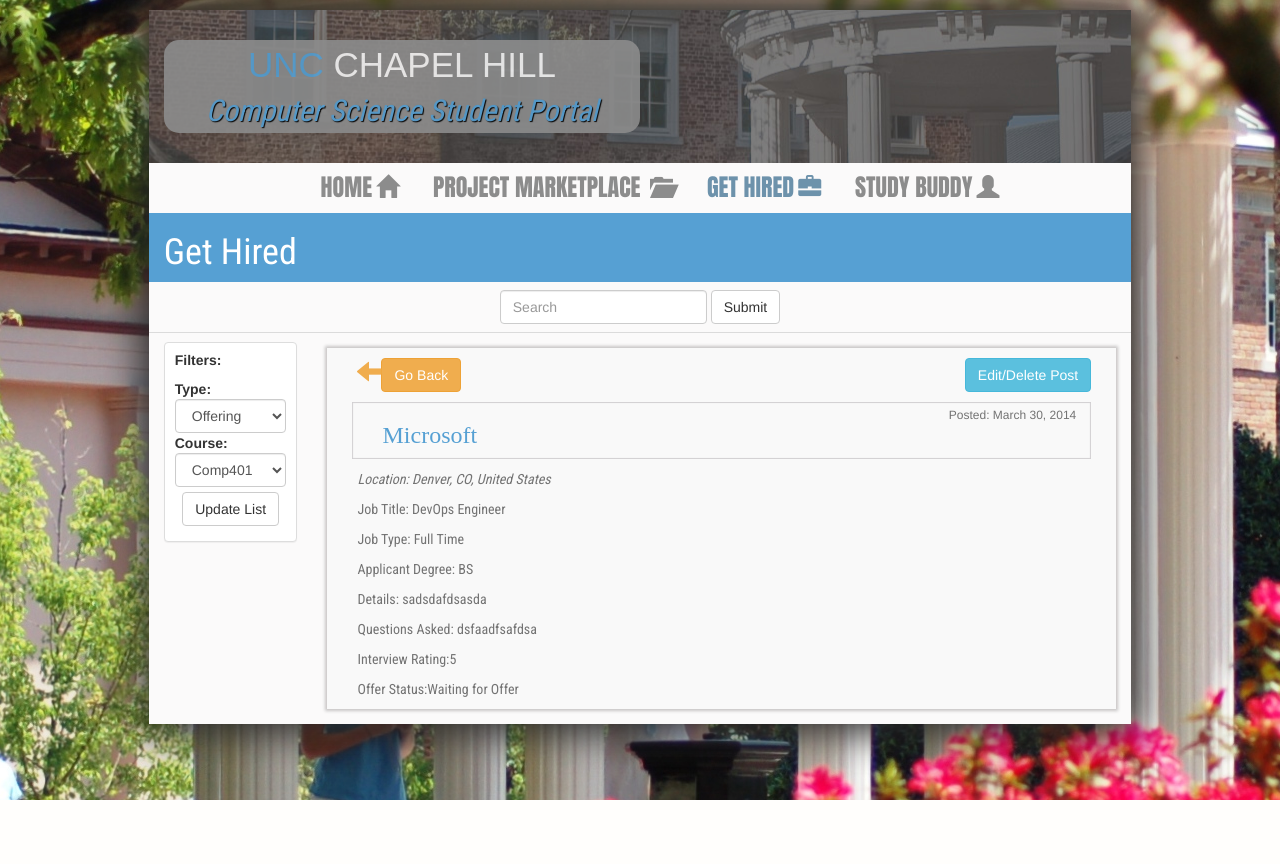
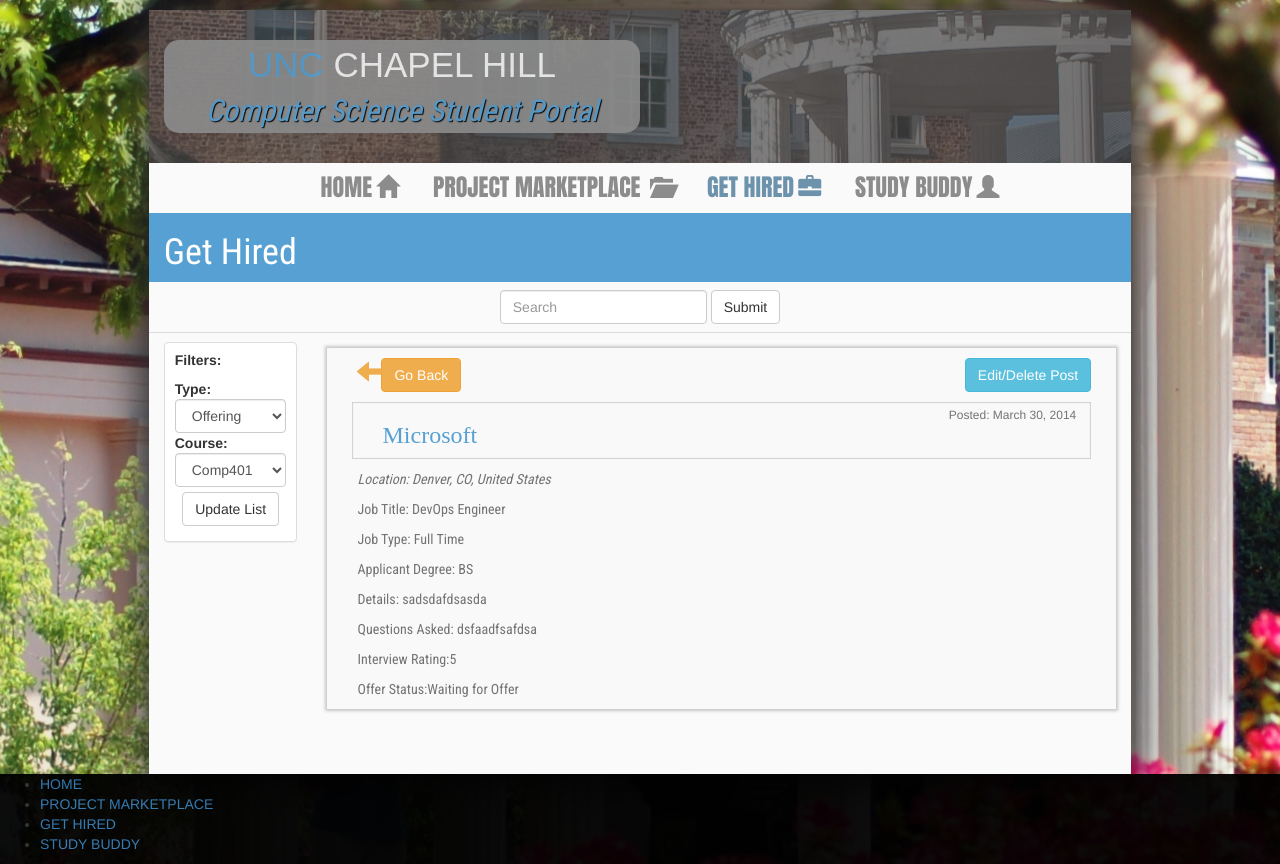
Before and after one commit to eliezer15/csportal, a Django app: page /GetHired/post/Interview/22/ in a window 1280 px wide. Before the commit the page ends 800 px from the top, so only its background shows below. Run offline with Django 3.2, Linux system fonts and the light colour scheme; data comes from the database, SQL or seed files in the repository; parts of the project's set-up code (start-up, migrations or seed data) failed here and were passed over; some libraries are stand-ins or nearby versions; some web fonts are replaced.

Commit message:
Changed Back To Top, and Added Footer

```diff
--- a/static/css/style.css
+++ b/static/css/style.css
@@ -7,30 +7,27 @@ body {
 
 .back-to-top {
 	position: fixed;
-    bottom: 5em;
-    right: 2em;
+	top: 2em;
+	right: 1em;
+	display: none;
+	height: 100px;
+	width: 100px;
+	z-index: 3;
 	text-decoration: none;
-    color: #000000;
-    background-color: rgba(235, 235, 235, 0.80);
-    font-size: 12px;
-    padding: 1em;
-    display: none;
-}
-
-.back-to-top:hover {
-    background-color: rgba(135, 135, 135, 0.50);
+	text-align: center;
 }
 
 div.main {
 	background-color: #fbfafa;
 	margin-top: 10px;
-	margin-bottom: 10px;
+	margin-bottom: 0px;
 	float: none;
 	margin-left: auto;
 	margin-right: auto;
 	-webkit-box-shadow: 0px 0px 39px 9px #282828;
 	-moz-box-shadow: 0px 0px 39px 9px #282828;
 	box-shadow: 0px 0px 39px 9px #282828;
+	padding-bottom: 50px;
 }
 
 div.logorow {
@@ -39,15 +36,20 @@ div.logorow {
 	text-align: center;
 	background: url(../images/oldwell.jpg) no-repeat 58% 45%;
 }
-div.logocontainer{
+
+div.logocontainer {
 	width: 100%;
 	height: 100%;
 }
-div.logo{
+
+div.logo {
 	background-color: #8C8C8C;
 	opacity: .90;
-	-webkit-border-radius: 15px;-moz-border-radius: 15px;border-radius: 15px;
+	-webkit-border-radius: 15px;
+	-moz-border-radius: 15px;
+	border-radius: 15px;
 }
+
 div.post_bar {
 	overflow-x: hidden;
 	overflow-y: auto;
@@ -85,6 +87,7 @@ div.navbar {
 	min-hieght: 0px;
 	margin-bottom: 0px;
 }
+
 ul.navlist {
 	list-style: none;
 }
@@ -117,9 +120,10 @@ ul.navlist li a:hover {
 	color: #56a0d3;
 }
 
-ul.navlist li a.current{
+ul.navlist li a.current {
 	color: #6d92ab;
 }
+
 div.info {
 	background-color: #56a0d3;
 	color: white;
@@ -136,8 +140,13 @@ div.buttondiv {
 	padding-bottom: 10px margin-bottom: 15px;
 }
 
+div.footer {
+	background-color: black;
+	opacity: 0.95;
+}
+
 .filterdiv {
-    margin-top:9px;
+	margin-top: 9px;
 }
 
 a.postLinks {
@@ -237,13 +246,12 @@ h3.title span.label {
 }
 
 div.title {
-
 	-webkit-box-shadow: inset 0px 0px 1px 1px rgba(209, 207, 209, 1);
 	-moz-box-shadow: inset 0px 0px 1px 1px rgba(209, 207, 209, 1);
 	box-shadow: inset 0px 0px 1px 1px rgba(209, 207, 209, 1);
 }
 
-div.postBody{
+div.postBody {
 	font-family: 'Roboto Condensed';
 }
 
@@ -255,27 +263,27 @@ div.title p {
 }
 
 /*New Post CSS*/
-div.newform h2{
+div.newform h2 {
 	font-family: 'Roboto Condensed';
 	color: #56A0D3;
 }
 
-div.newform{
+div.newform {
 	color: #417ba3;
 	font-family: 'Roboto Condensed';
 }
 
-ul.errorlist{
+ul.errorlist {
 	color: red;
 	font-weight: bold;
 	list-style: none;
 }
 
-div.pass{
+div.pass {
 	text-align: center;
 }
 
-div.pass input{
+div.pass input {
 	margin: auto;
 }
 
--- a/templates/GetHired/post.html
+++ b/templates/GetHired/post.html
@@ -5,10 +5,9 @@
 {% block content %}
 <script>
 $(document).ready(function(){
-	$(document).scrollTop( $("div.postView").offset().top );
+	$(document).scrollTop( $("div.navrow").offset().top );
 });
 </script>
-<div>
 <div class="postView col-md-12">
 <div class="row">
 <span style="font-size: 25px;color: #F0AD4E;" class="glyphicon glyphicon-arrow-left pull-left"></span><input type="button" onclick="history.back();" name="submit" class="btn btn-warning pull-left btn-info" value="Go Back" />
--- a/templates/portal/base.html
+++ b/templates/portal/base.html
@@ -21,7 +21,7 @@
 <title>{% block title %}Tutor Page{% endblock %}</title>
 </head>
 <body>
-<a href="#" class="back-to-top">Back to Top</a>
+<a href="#" class="back-to-top"><img class="back-to-top" src="{% static "/static/images/backtotop.png"%}"></img>Back to Top</a>
 	<div class="row">
 		<div class="main col-md-9">
 		<div class="row">
@@ -100,6 +100,14 @@
 			<!-- Post Bar Row End -->
 		</div>
 		<!-- Main Div End -->
+		<div class="footer col-md-12">
+			<ul class="footernav">
+				<li><a href="#">HOME</a></li>
+				<li><a href="#">PROJECT MARKETPLACE</a></li>
+				<li><a class="hired" href="/GetHired/">GET HIRED</a></li>
+				<li><a href="/tutor/">STUDY BUDDY</a></li>
+			</ul>
+		</div><!-- Footer Div End -->
 	</div>
 	<!-- Main Row End -->
 </body>
```
Also changed, not shown: static/images/backtotop.png (added). Lines whose indentation alone changed are shown as unchanged.
